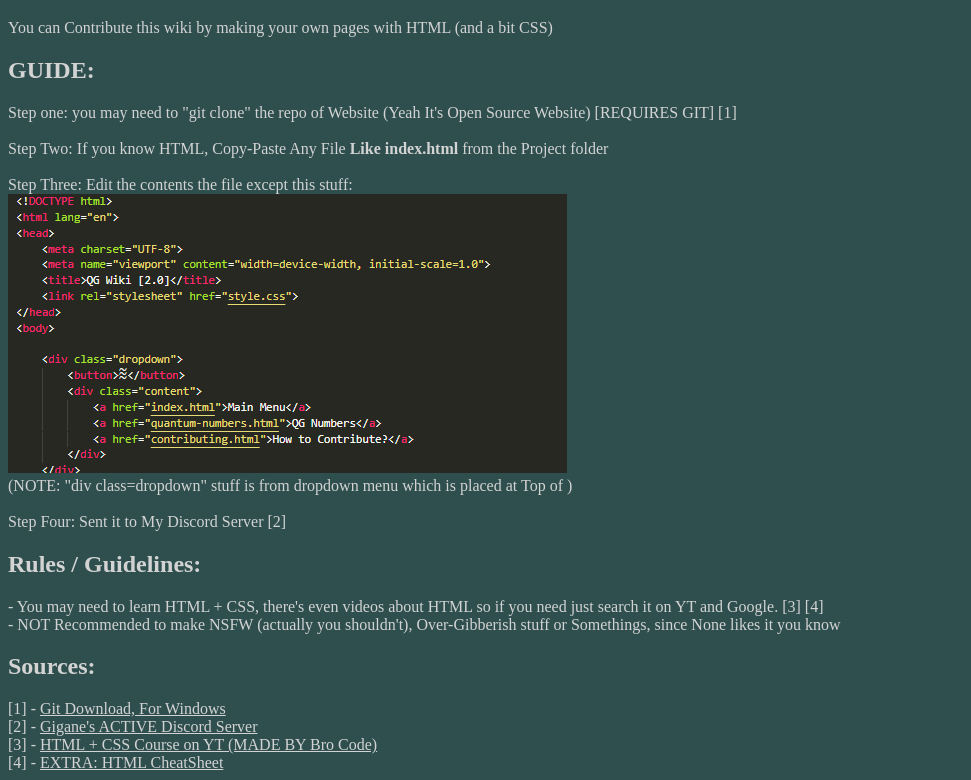
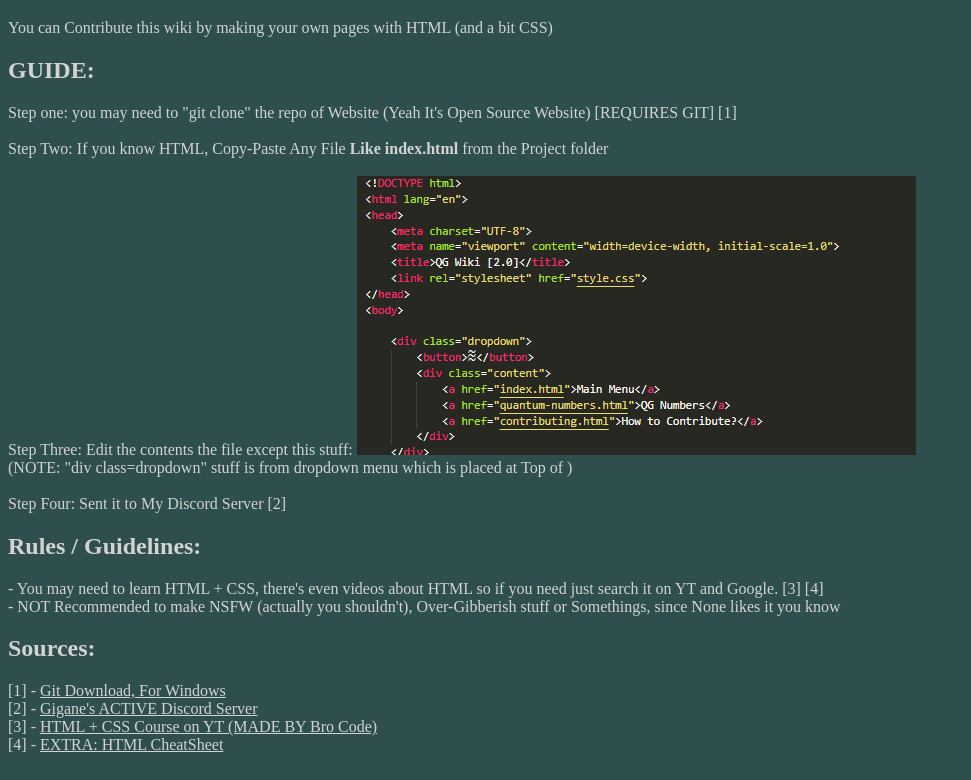
Before and after one commit to OutSpace-Gigane/QG-Wiki-2.0, a plain HTML site: page contributing.html in a window 1280 px wide. Shown: the part 98-878 px from the top of the page, without its empty margins (0-971 px from the left). Drawn offline with Linux system fonts and the light colour scheme; a web font is replaced by a local one.

Commit message:
Update contributing.html

```diff
--- a/contributing.html
+++ b/contributing.html
@@ -22,7 +22,7 @@
     <h2>GUIDE:</h2>
     Step one: you may need to "git clone" the repo of Website (Yeah It's Open Source Website) [REQUIRES GIT] [1]<br> <br>
     Step Two: If you know HTML, Copy-Paste Any File <b>Like index.html</b> from the Project folder <br> <br>
-    Step Three: Edit the contents the file except this stuff: <br> <img src="IMG/CONTRIBUTING-IMG1.png" alt="what?"> <br>
+    Step Three: Edit the contents the file except this stuff: <img src="IMG/CONTRIBUTING-IMG1.png" alt="what?"> <br>
     (NOTE: "div class=dropdown" stuff is from dropdown menu which is placed at Top of )<br> <br>
     Step Four: Sent it to My Discord Server [2] <br>
     <h2>Rules / Guidelines:</h2>
```
